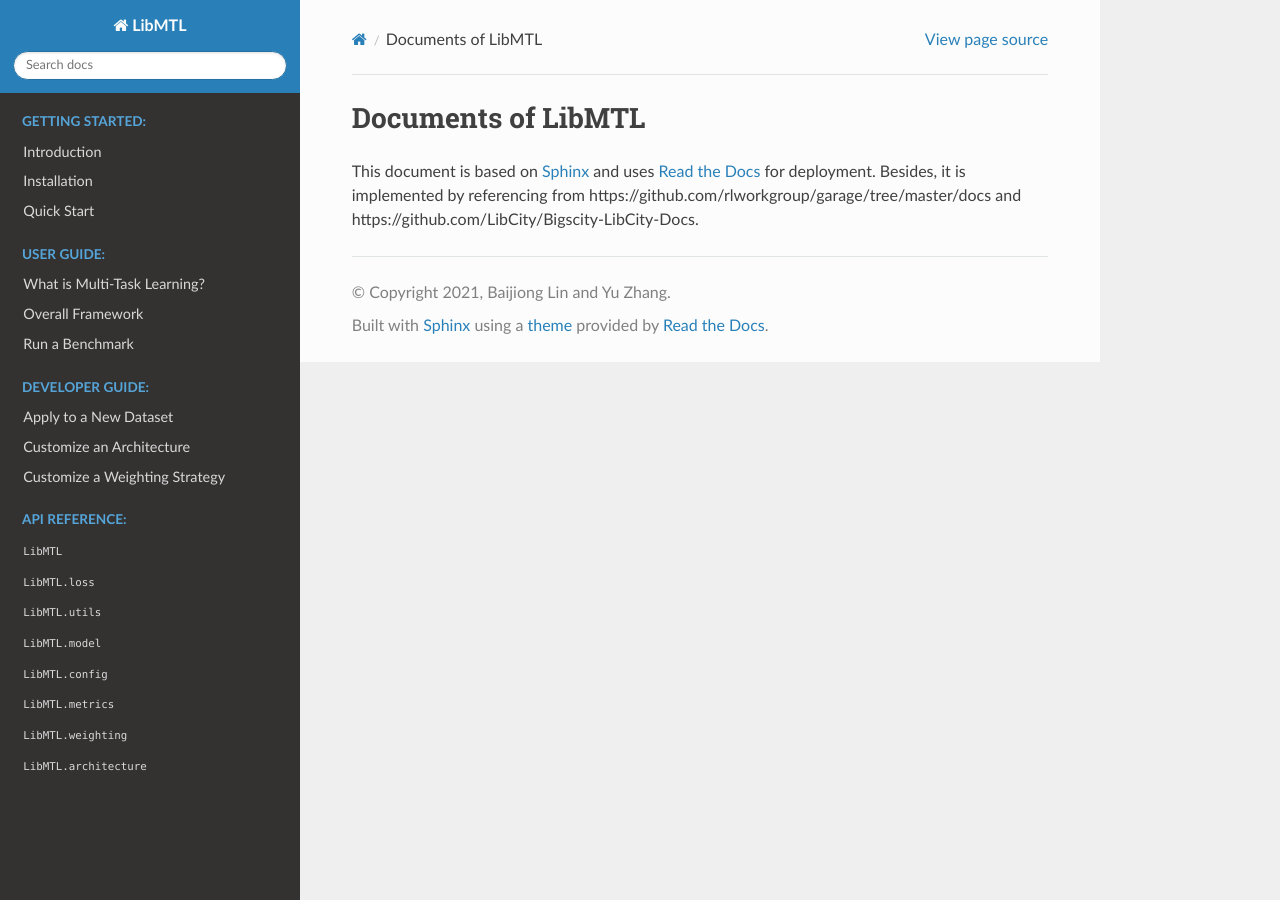
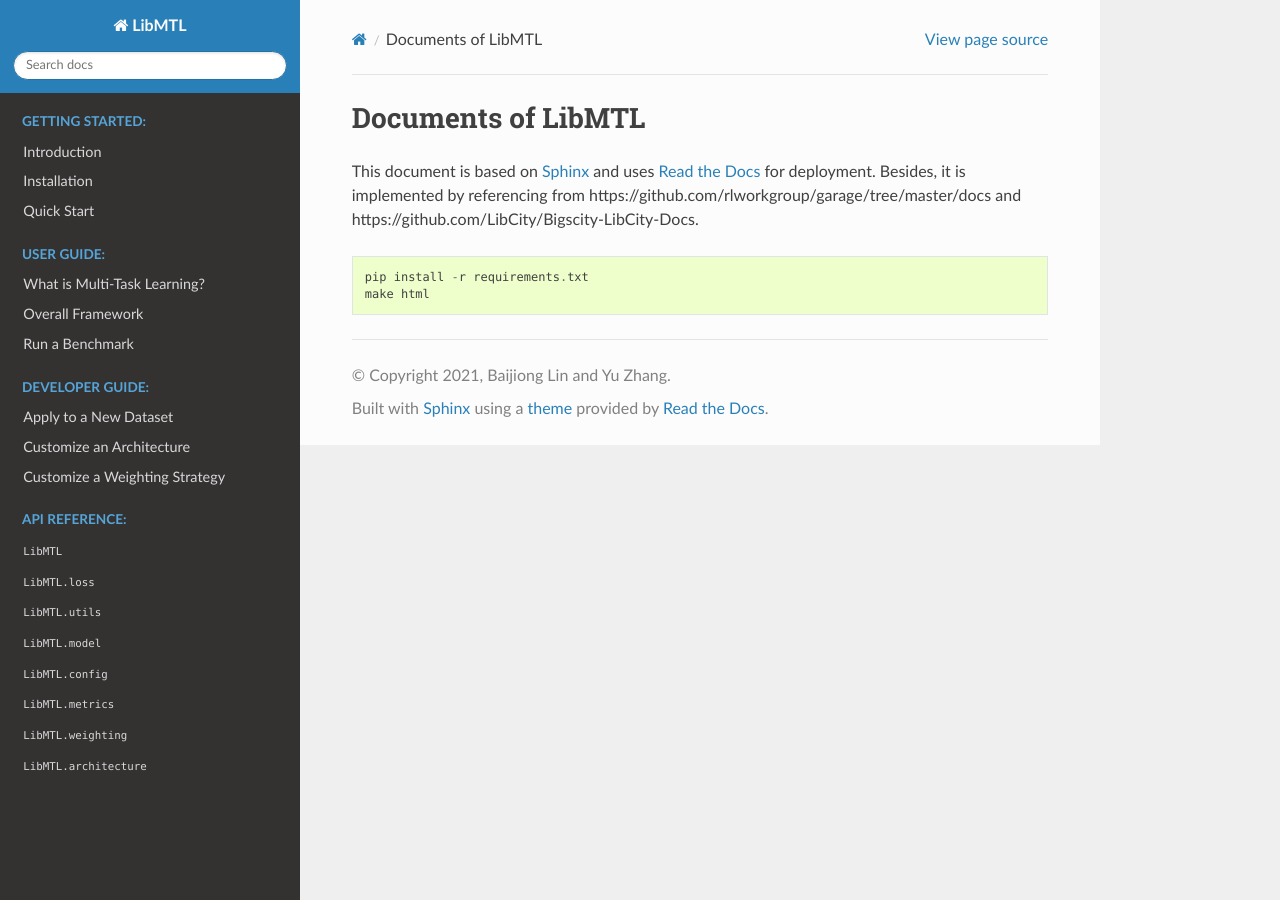
Before and after one commit to median-research-group/LibMTL, a Sphinx documentation site: the page built from docs/README.md, in a window 1280 px wide. Built offline with Sphinx 7.4.7 and the Read the Docs theme 2.0.0, drawn with Linux system fonts in a browser that asks for light colours.

Commit message:
update README.md in doc

````diff
--- a/docs/README.md
+++ b/docs/README.md
@@ -1,3 +1,9 @@
 # Documents of LibMTL
 
 This document is based on [Sphinx](http://sphinx-doc.org/) and uses [Read the Docs](https://readthedocs.org/) for deployment. Besides, it is implemented by referencing from https://github.com/rlworkgroup/garage/tree/master/docs and https://github.com/LibCity/Bigscity-LibCity-Docs.
+
+
+```
+pip install -r requirements.txt
+make html
+```
````
